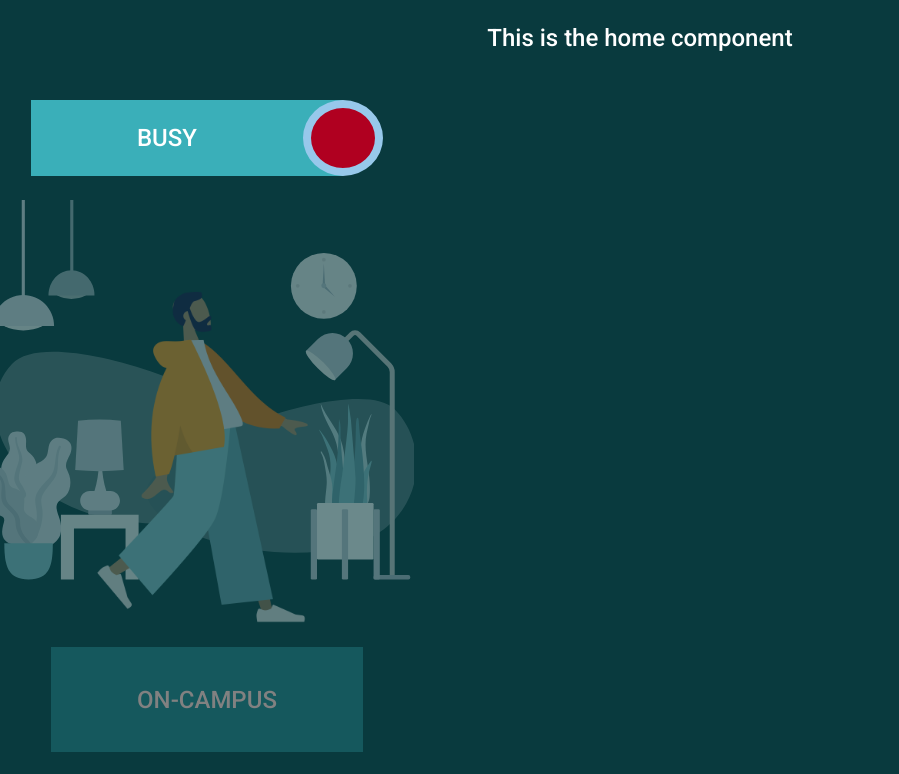
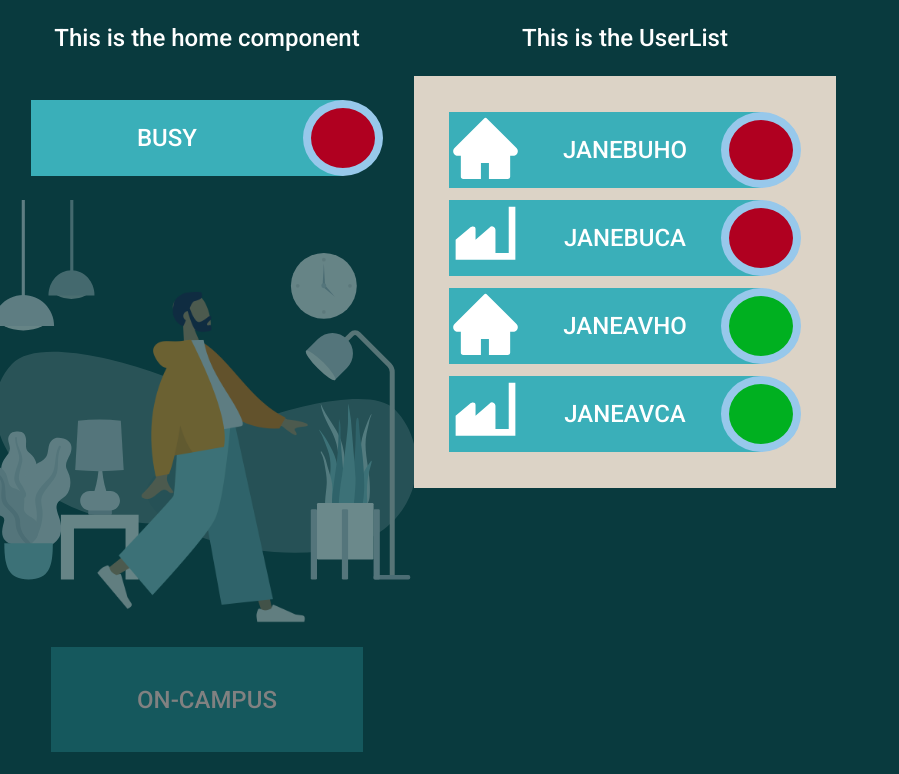
Before and after one commit to knutsanl/oblig2, a React (Create React App) app: page / in a window 1280 px wide. Shown: the top 774 px of the page, without its empty margins (0-899 px from the left). Built offline with nearby package versions, Linux system fonts and the light colour scheme.

Commit message:
Display demo side by side

```diff
--- a/src/App.css
+++ b/src/App.css
@@ -1,3 +1,5 @@
 .App {
   text-align: center;
+  display: flex;
+  flex-wrap: wrap;
 }
--- a/src/App.js
+++ b/src/App.js
@@ -35,7 +35,7 @@ class App extends Component {
     super(props);
     // posible values "available/busy and on-campus/home-office"
     this.state = {
-      myUser: {...users[0]},
+      myUser: { ...users[0] },
       users: users
     }
   }
@@ -43,11 +43,14 @@ class App extends Component {
   render() {
     return (
       <div className="App">
-        <p>This is the home component</p>
-        <Home user={this.state.myUser} onChangePlace={this.updateUserPlace} onChangeStatus={this.updateUserStatus} />
-
-        <p>This is the UserList</p>
-        <UserList users={this.state.users} />
+        <div>
+          <p>This is the home component</p>
+          <Home user={this.state.myUser} onChangePlace={this.updateUserPlace} onChangeStatus={this.updateUserStatus} />
+        </div>
+        <div>
+          <p>This is the UserList</p>
+          <UserList users={this.state.users} />
+        </div>
       </div>
     );
   }
```
